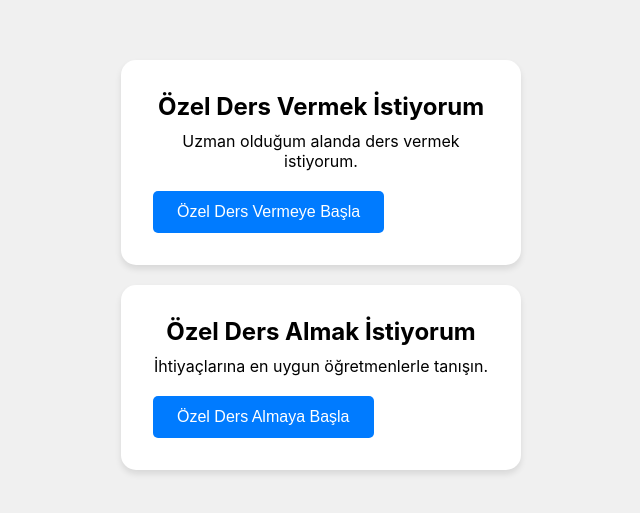
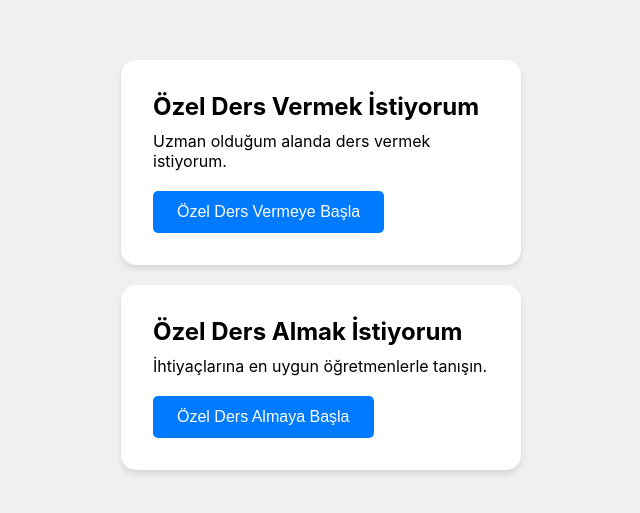
Before and after one commit to SametAydinhan/OzelOgretmenim.com, a React (Create React App) app in the folder Front-End/: page /signup in a window 1280 px wide. Shown: the part 125-638 px from the top of the page, without its empty margins (319-959 px from the left). Built offline with nearby package versions, Linux system fonts and the light colour scheme.

Commit message:
feat(signup):create signup

```diff
--- a/Front-End/src/pages/AboutUs.js
+++ b/Front-End/src/pages/AboutUs.js
@@ -1,6 +1,6 @@
 import React from 'react';
 import Header from '../components/layout/Header';
-import Footer from '../components/layout/Footer/Footer';
+import Footer from '../components/layout/Footer/footer';
 import styles from './AboutUs.module.css';
 
 const AboutUs = () => {
--- a/Front-End/src/pages/Home.js
+++ b/Front-End/src/pages/Home.js
@@ -3,7 +3,7 @@ import Header from '../components/layout/Header';
 import './Home.css';
 import Button from '../components/common/Button';
 import LessonItems from '../components/common/LessonItems/LessonItems';
-import Footer from '../components/layout/footer/footer';
+import Footer from '../components/layout/Footer/footer';
 import axios from 'axios';
 
 
--- a/Front-End/src/pages/SignUp.module.css
+++ b/Front-End/src/pages/SignUp.module.css
@@ -1,5 +1,3 @@
-/* SignUp.module.css */
-
 .container {
     display: flex;
     flex-direction: column;
@@ -9,7 +7,6 @@
     background-color: #f0f0f0;
     padding: 20px;
   }
-
   .box {
     background: white;
     border-radius: 15px;
@@ -23,13 +20,13 @@
   h2 {
     font-size: 1.5rem;
     margin-bottom: 10px;
-    text-align: center;
+
   }
 
   p {
     font-size: 1rem;
     margin-bottom: 20px;
-    text-align: center;
+
   }
 
   .button {
```
